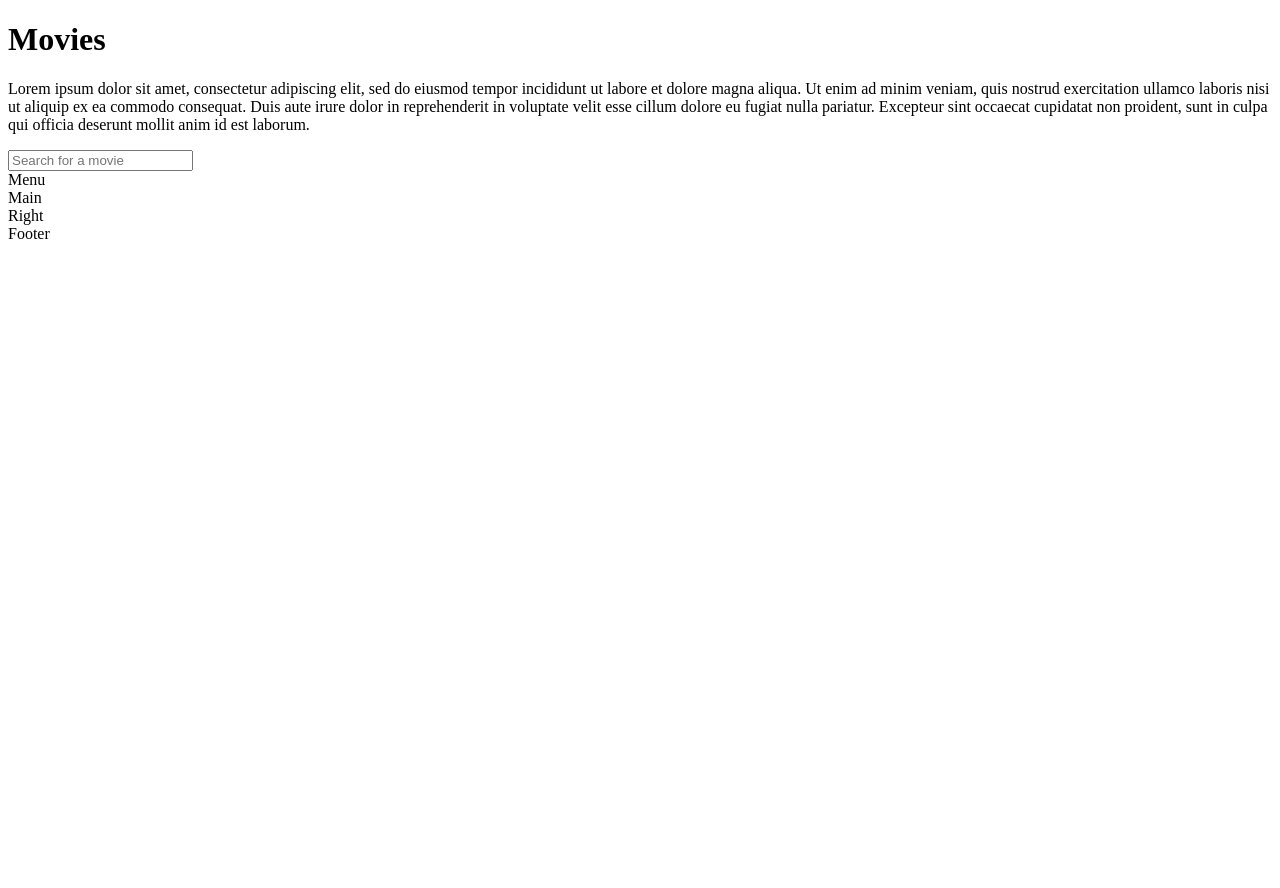
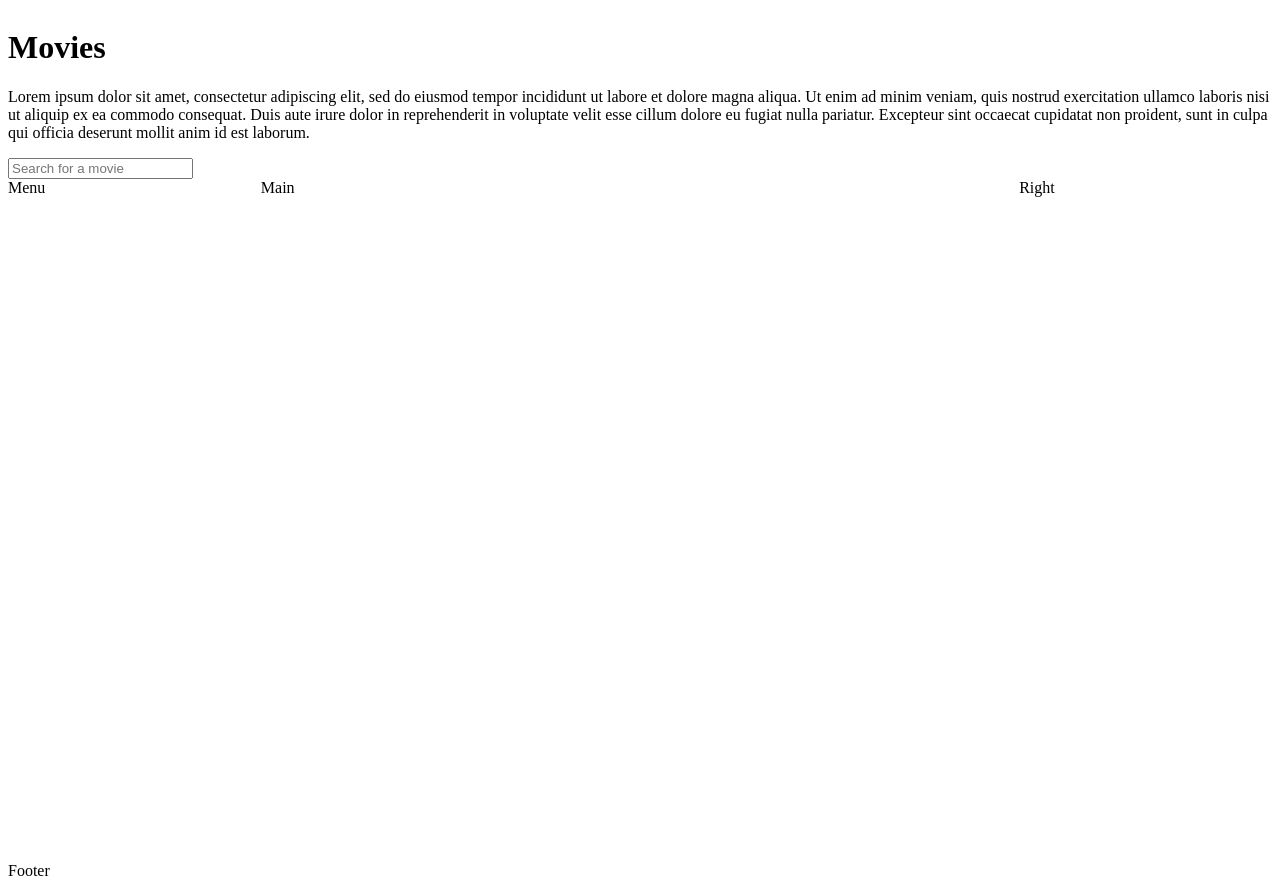
Before and after one commit to 1256ID/project-movies, a plain HTML site: page index.html in a window 1280 px wide. Before the commit the page ends 800 px from the top, so only its background shows below. Drawn offline with nearby package versions, Linux system fonts and the light colour scheme.

Commit message:
more changes

```diff
--- a/index.html
+++ b/index.html
@@ -6,9 +6,11 @@
     <meta charset="UTF-8">
     <meta http-equiv="X-UA-Compatible" content="IE=edge">
     <meta name="viewport" content="width=device-width, initial-scale=1.0">
+    <link rel="stylesheet" href="styles.css">
     <title>Movies</title>
     <script src="https://unpkg.com/vue@3/dist/vue.global.js"></script>
     <script src="main.js" defer></script>
+
 </head>
 
 
--- a/style.css
+++ /dev/null
@@ -1,38 +0,0 @@
-.header {
-    grid-area:header;
-}
-
-.menu {
-    grid-area:menu;
-}
-
-.main {
-    grid-area:main;
-}
-
-.right {
-    grid-area:right;
-}
-
-.footer {
-    grid-area:footer;
-}
-
-.grid-container {
-    display: grid;
-    grid-template:
-    "header header header header header header"
-    "menu main main main main right"
-    "menu main main main main right"
-    "footer footer footer footer footer footer" / 1fr 1fr 5fr 5fr 1fr;
-    gap: 10px;
-    background-color: #a3a5a7;
-    padding: 10px;
-}
-
-    .grid-container > div {
-        background-color: rgba(255, 255, 255, 0.8);
-        text-align: center;
-        padding: 20px 0;
-        font-size: 30px;
-    }
--- /dev/null
+++ b/styles.css
@@ -0,0 +1,12 @@
+.grid-container {
+    display: grid;
+    grid-template-columns: repeat(5, 1fr);
+    grid-template-rows: repeat(5, 1fr);
+    grid-column-gap: 0px;
+    grid-row-gap: 0px;
+    }
+
+    .header { grid-area: 1 / 1 / 2 / 6; }
+    .menu { grid-area: 2 / 1 / 6 / 2; }
+    .main { grid-area: 2 / 2 / 6 / 5; }
+    .right { grid-area: 2 / 5 / 6 / 6; }
```
